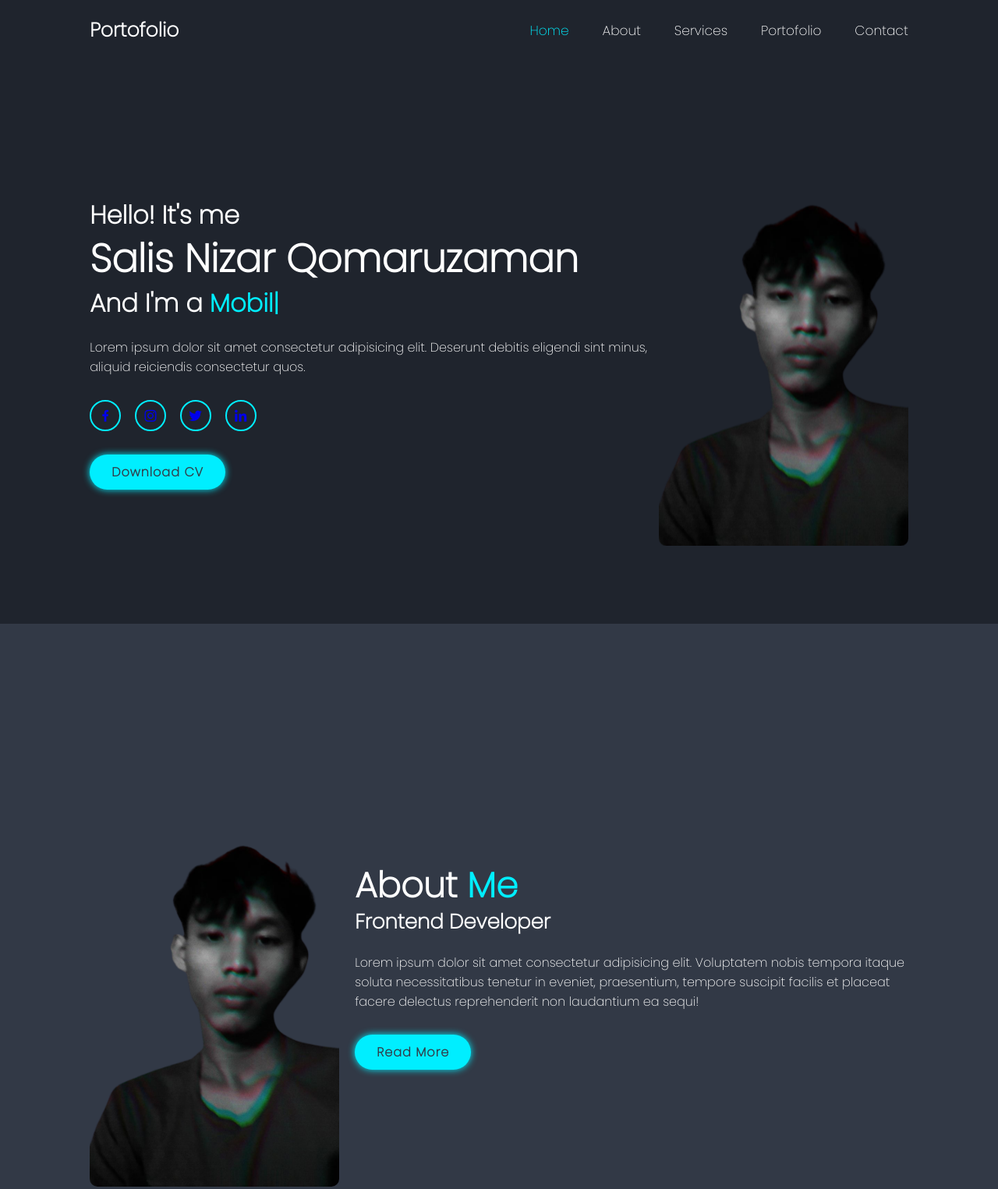
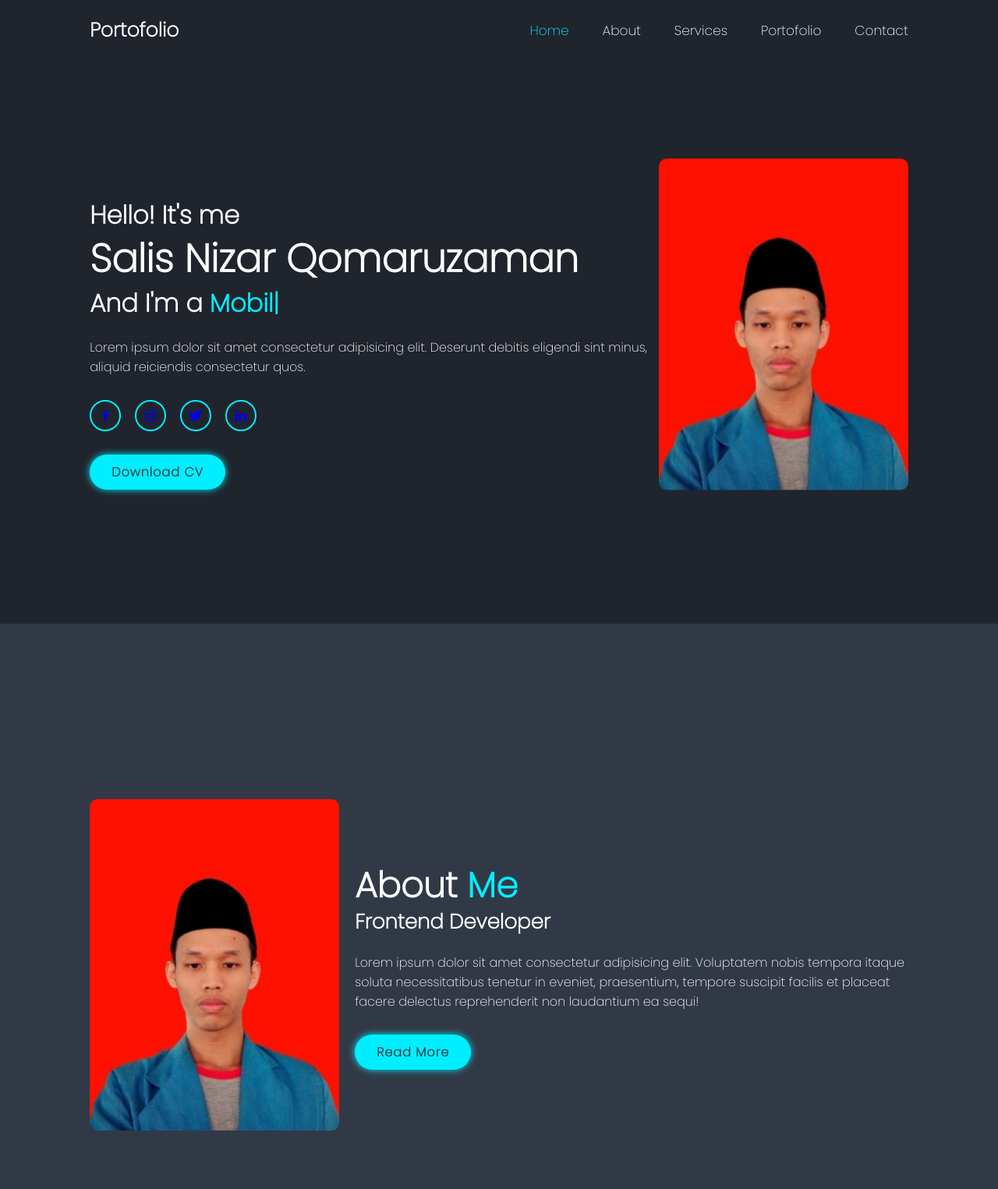
Before and after one commit to Salis02/portofolio.github.io, a plain HTML site: page index.html in a window 1280 px wide. Shown: the top 1525 px of the page at 78% size. Drawn offline with nearby package versions, Linux system fonts and the light colour scheme.

Commit message:
mengubah foto

```diff
--- a/index.html
+++ b/index.html
@@ -44,14 +44,14 @@
         </div>
 
         <div class="home-img">
-            <img src="./image/me-removebg-preview.png" alt="">
+            <img src="./image/sa.jpg" alt="">
         </div>
     </section>
 
     <!-- about section design -->
     <section class="about" id="about">
         <div class="about-img">
-            <img src="./image/me-removebg-preview.png" alt="">
+            <img src="./image/sa.jpg" alt="">
         </div>
 
         <div class="about-content">
```
